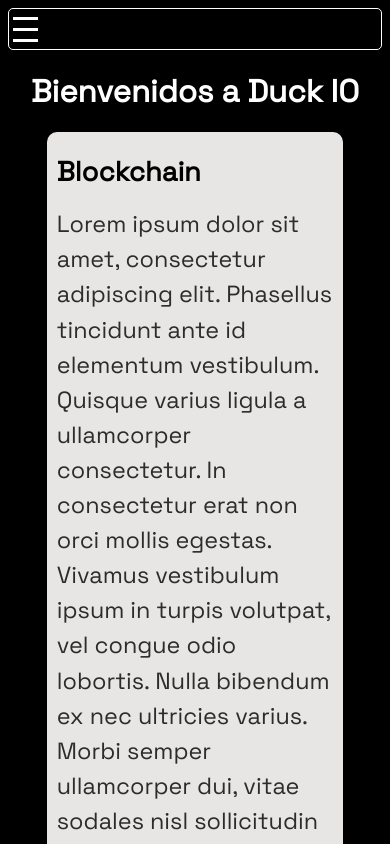
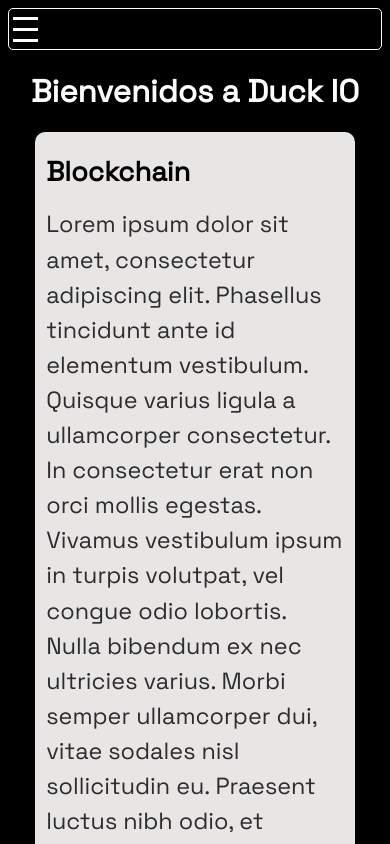
Before and after one commit to NicolasEstebanCuervo/Duck-IO, a Next.js app: page / in a window 390 px wide. Shown: the top 844 px of the page. Built offline with nearby package versions, Linux system fonts and the light colour scheme.

Commit message:
Margin correction

```diff
--- a/styles/globals.css
+++ b/styles/globals.css
@@ -6,3 +6,9 @@ body{
 main{
   margin: 5%;
 }
+
+@media screen and (max-width: 1200px) {
+  main{
+    margin: 5% 2%;
+  }
+}
```
